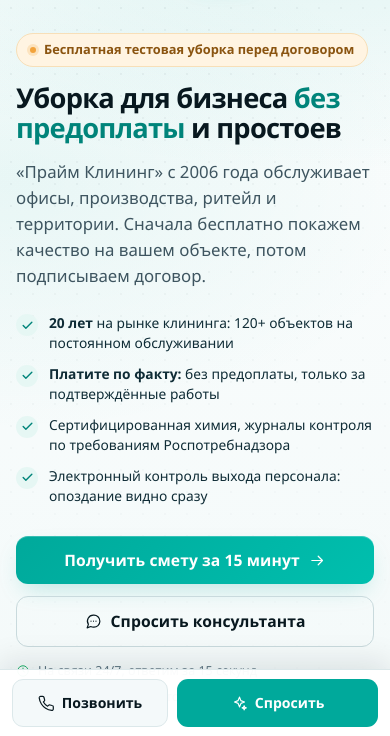
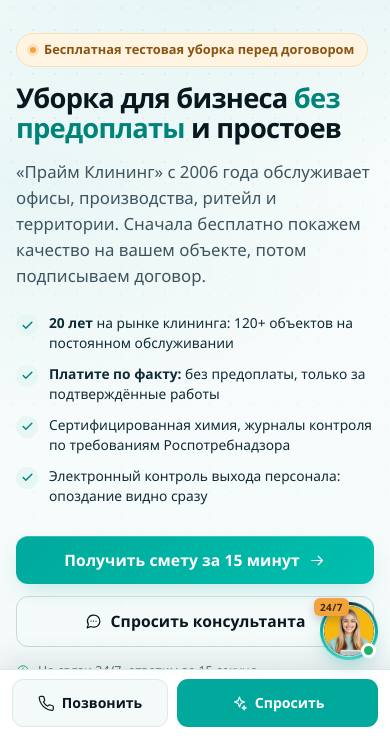
Before and after one commit to yterentievsales-debug/prime-cleaning-demo, a plain HTML site: page index.html in a window 390 px wide. Shown: the part 108-844 px from the top of the page. Drawn offline with Linux system fonts and the light colour scheme.

Commit message:
Кружок консультанта виден при скролле на мобильных

```diff
--- a/index.html
+++ b/index.html
@@ -861,7 +861,7 @@ footer.site .demo-note{background:rgba(255,255,255,.06);border:1px solid rgba(25
   footer.site .cols{grid-template-columns:1fr;gap:24px}
   .chat-panel{width:calc(100vw - 20px);height:min(78dvh,640px)}
   .chat-teaser{display:none !important}
-  .chat-launch{display:none}
+  .chat-launch{width:60px;height:60px}
   .sec-head{margin-bottom:26px}
   h2.sec{font-size:1.55rem}
   .scope__aside .big{font-size:1.3rem}
```
